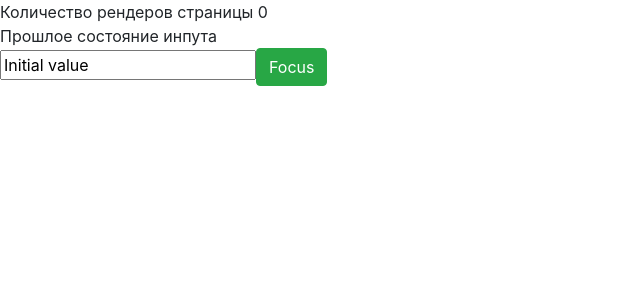
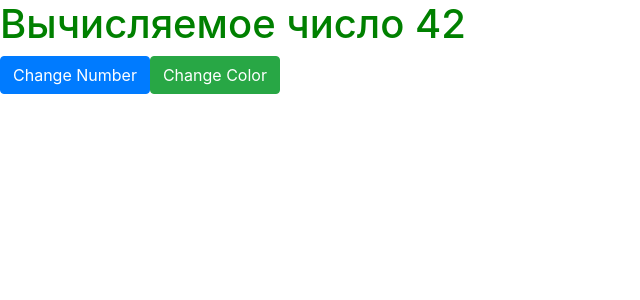
Before and after one commit to AlexandrChazov/react_hooks_examples, a React (Create React App) app: page / in a window 1280 px wide. Shown: the top 300 px of the page, without its empty margins (0-640 px from the left). Built offline with nearby package versions, Linux system fonts and the light colour scheme.

Commit message:
feat: add useMemo example

```diff
--- /dev/null
+++ b/src/examples/useMemoExample.jsx
@@ -0,0 +1,39 @@
+import './App.css';
+import React, {useState, useEffect, useMemo} from 'react';
+
+function complexCalculations(num) {
+  let i = 0;
+  while (i < 1000000000) i++;
+  return num
+}
+
+function App() {
+  const [number, setNumber] = useState(42);
+  const [isGreen, setIsGreen] = useState(true);
+
+  const color = isGreen? "green" : "darkred";
+
+  const styleColor = useMemo(()=>({       //кешируем объект styleColor
+    color: color
+  }),[color]);
+
+  useEffect(()=>{
+    console.log("color changed")
+  },[styleColor])             // если не закэшировать объект styleColor при помощи useMemo, то хоть объект
+                                    // и не будет меняться, но он никогда не будет равен самому себе
+                                    // и useEffect всегда будет срабатывать
+
+  const computedNumber = useMemo(()=> {    // computedNumber будет пересчитанна только при изменении number
+    return complexCalculations(number)
+  }, [number]) //
+
+  return (
+      <div>
+        <h1 style={styleColor}>Вычисляемое число {computedNumber}</h1>
+        <div className="btn btn-primary" onClick={()=> setNumber((prev)=>prev+1)}>Change Number</div>
+        <div className="btn btn-success" onClick={()=>setIsGreen(isGreen=>!isGreen)}>Change Color</div>
+      </div>
+  );
+}
+
+export default App;
--- a/src/examples/useRefExample.jsx
+++ b/src/examples/useRefExample.jsx
@@ -6,15 +6,18 @@ function App() {
   const [message, setMessage] = useState("Initial value");
   const renderCount = useRef(0);                   // useRef не вызывает перерисовку страницы
   const inputRef = useRef(null);
-  const prevValue = useRef('')
+  const prevValue = useRef('');
+
+  console.log(renderCount.current)
+  console.log(prevValue.current)
 
   useEffect(() => {
-    renderCount.current++   //изменение renderCount не вызовет перерисовку
+    renderCount.current++          //renderCount здесь уже = 1, но изменение renderCount не вызовет перерисовку
   })
 
   useEffect(() => {
-    prevValue.current = message;
-  }, [message])
+    prevValue.current = message;   // prevValue здесь уже = "Initial value", но изменение prevValue не вызовет
+  }, [message])              // перерисовку, поэтому на странице будет отображено устаревшее значение
 
   function changeInput(e) {
     setMessage(e.target.value);
--- a/src/examples/useStateExample.jsx
+++ b/src/examples/useStateExample.jsx
@@ -6,11 +6,11 @@ function App() {
   const [counter, setCounter] = useState(0);
   const decrement = () => {
     setCounter(counter - 1)
-    setCounter(counter - 1)   // счётчик не уменьшится на 2, а только лишь на один
+    setCounter(counter - 1)   // счётчик уменьшится не на 2, а только лишь на один
   }
   function increment() {
-    setCounter((prev) => prev + 1 )
-    setCounter((prev) => prev + 1 )   // счётчик увеличится на 2
+    setCounter((e) => e + 1 )   // передаём колбек
+    setCounter((e) => e + 1 )   // счётчик увеличится на 2
   }
 
   console.log("render Count")
--- a/src/index.js
+++ b/src/index.js
@@ -1,8 +1,8 @@
 import React from 'react';
 import ReactDOM from 'react-dom';
 import './index.css';
-import App from './examples/useRefExample';
 import reportWebVitals from './reportWebVitals';
+import App from './examples/useMemoExample';
 
 ReactDOM.render(
   <React.StrictMode>
```
